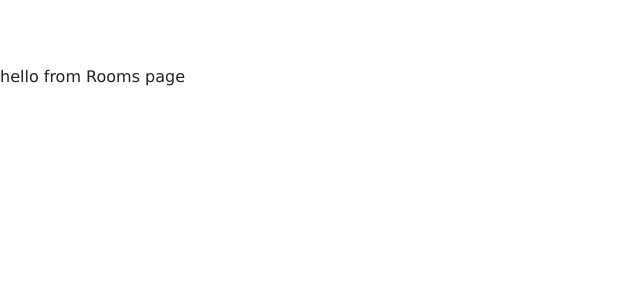
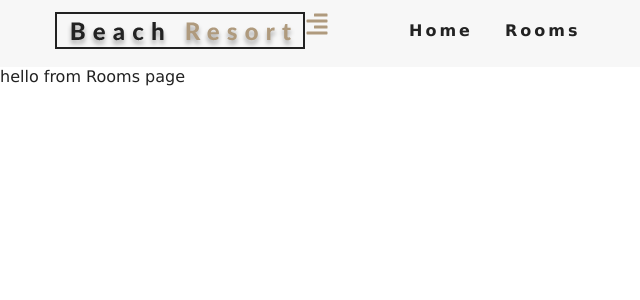
Before and after one commit to olef1r/beach-resort, a React (Create React App) app: page /rooms in a window 1280 px wide. Shown: the top 300 px of the page, without its empty margins (0-640 px from the left). Built offline with nearby package versions, Linux system fonts and the light colour scheme.

Commit message:
add navbar component

```diff
--- a/src/App.css
+++ b/src/App.css
@@ -137,7 +137,7 @@ h6 {
 }
 @media screen and (min-width: 768px) {
   .nav-btn {
-    display: none;
+    display: flex;
   }
   .nav-center {
     max-width: 1170px;
--- a/src/App.js
+++ b/src/App.js
@@ -1,23 +1,24 @@
 import React from 'react';
-import {
-  Switch,
-  Route,
-  Link
-} from "react-router-dom";
+import { Switch, Route } from 'react-router-dom';
 import './App.css';
 import Home from './pages/Home';
 import Rooms from './pages/Rooms';
 import SingleRoom from './pages/SingleRoom';
 import Error from './pages/Error';
+import Navbar from './components/Navbar';
 
 function App() {
   return (
     <>
-    <Route  exact path="/" component={Home} />
-    <Route exact path="/rooms" component={Rooms} />
-    <Route exact path="/rooms/:id" component={SingleRoom} />
+    <Navbar />
+    <Switch>
+      <Route  exact path="/" component={Home} />
+      <Route exact path="/rooms" component={Rooms} />
+      <Route exact path="/rooms/:id" component={SingleRoom} />
+      <Route component={Error} />
+    </Switch>
     </>
-  )
+  );
 }
 
 export default App;
--- /dev/null
+++ b/src/components/Navbar.js
@@ -0,0 +1,41 @@
+import React, { Component } from 'react';
+import logo from '../images/logo.svg';
+import { FaAlignRight } from 'react-icons/fa';
+import { Link } from 'react-router-dom';
+
+
+export default class Navbar extends Component {
+  constructor() {
+    super();
+    this.state = {
+      isOpen: false
+    };
+  }
+
+  handleToggle = () => this.setState({ isOpen: !this.state.isOpen })
+  render() {
+    return (
+      <nav className="navbar">
+        <div className="nav-center">
+          <div className="nav-header">
+            <Link to="/">
+              <img src={logo} alt="Beach Resort" />
+            </Link>
+            <button type="button" className="nav-btn" onClick={this.handleToggle}>
+              <FaAlignRight className="nav-icon" />
+            </button>
+          </div>
+          <ul className={this.state.isOpen ? "nav-links show-nav" :
+          "nav-links"}>
+            <li>
+              <Link to="/">Home</Link>
+            </li>
+            <li>
+            <Link to="/rooms">Rooms</Link>
+          </li>
+          </ul>
+        </div>
+      </nav>
+    );
+  }
+}
```
Also changed, not shown: 1 other file (tests, documents, lock files or other folders).
